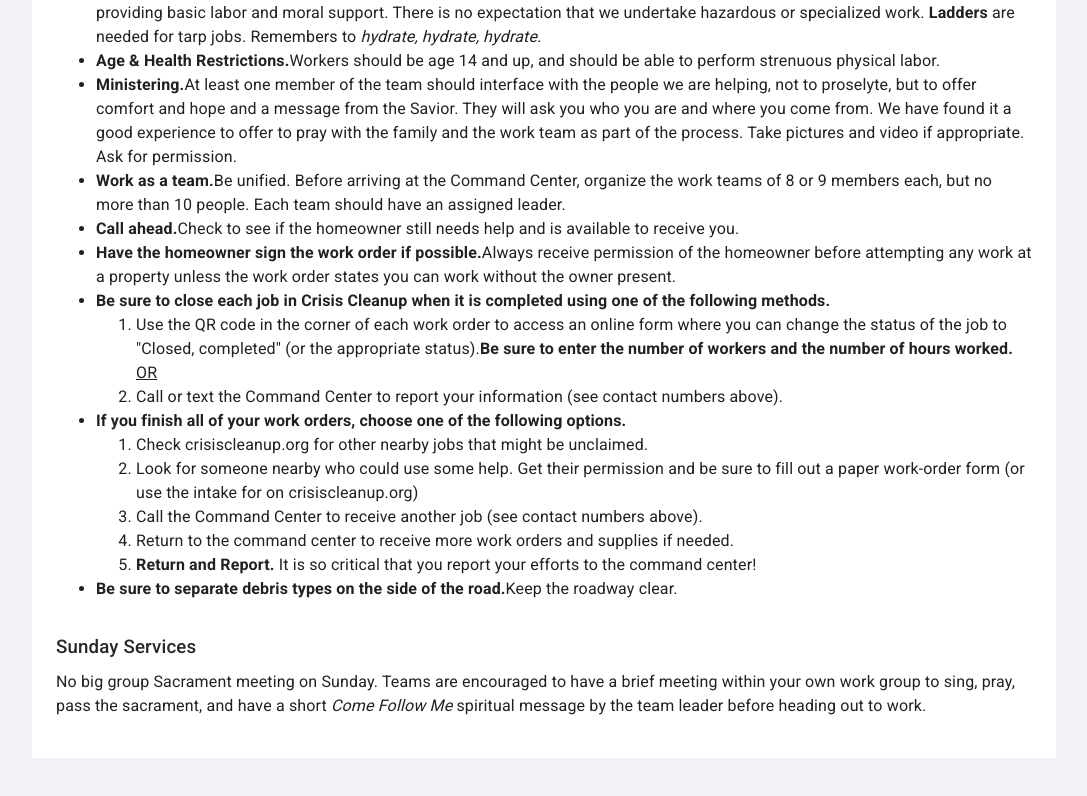
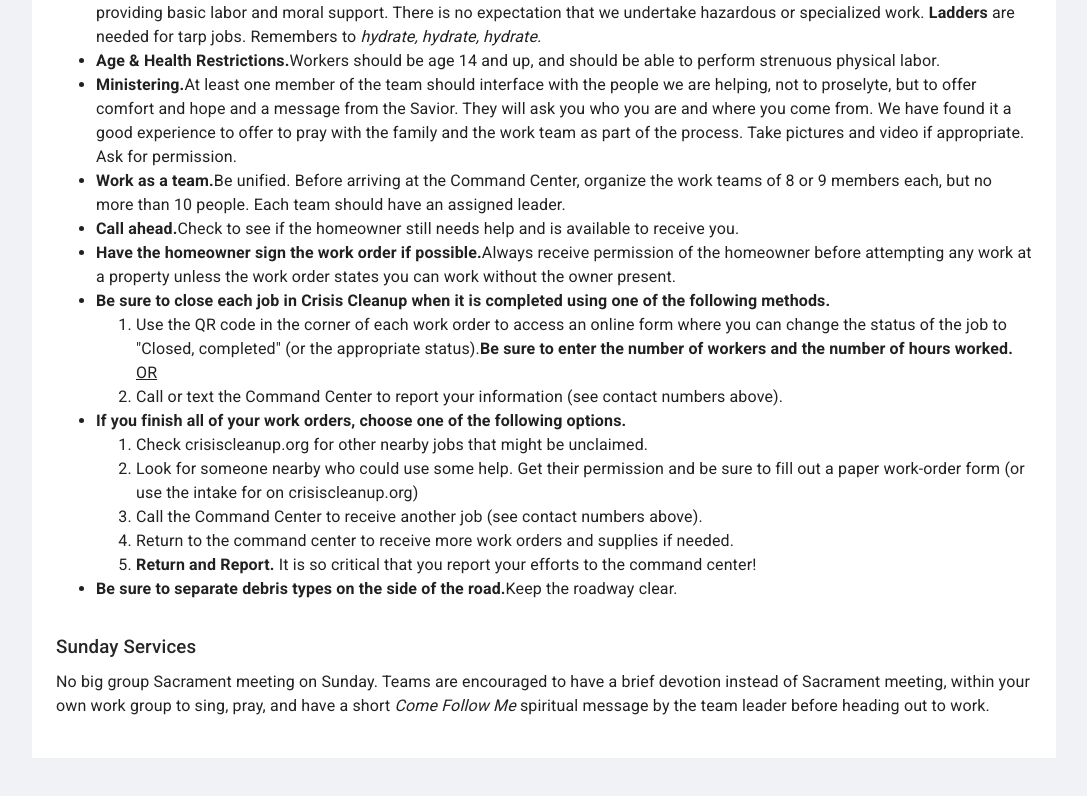
Before and after one commit to jaremieww/nase-disaster-relief, a React (Create React App) app: page /ky/hazard in a window 1280 px wide. Shown: the part 1876-2672 px from the top of the page, without its empty margins (18-1105 px from the left). Built offline with nearby package versions, Linux system fonts and the light colour scheme.

Commit message:
Remove instruction pass the sacrament

```diff
--- a/src/components/east-ky-floods/SundayServices.tsx
+++ b/src/components/east-ky-floods/SundayServices.tsx
@@ -5,7 +5,7 @@ export default function SundaryServices() {
     <h3>Sunday Services</h3>
 
     <p>
-      No big group Sacrament meeting on Sunday. Teams are encouraged to have a brief meeting within your own work group to sing, pray, pass the sacrament,
+      No big group Sacrament meeting on Sunday. Teams are encouraged to have a brief devotion instead of Sacrament meeting, within your own work group to sing, pray,
       and have a short <em>Come Follow Me</em> spiritual message by the team leader before heading out to work.
     </p>
   </Box>
```
